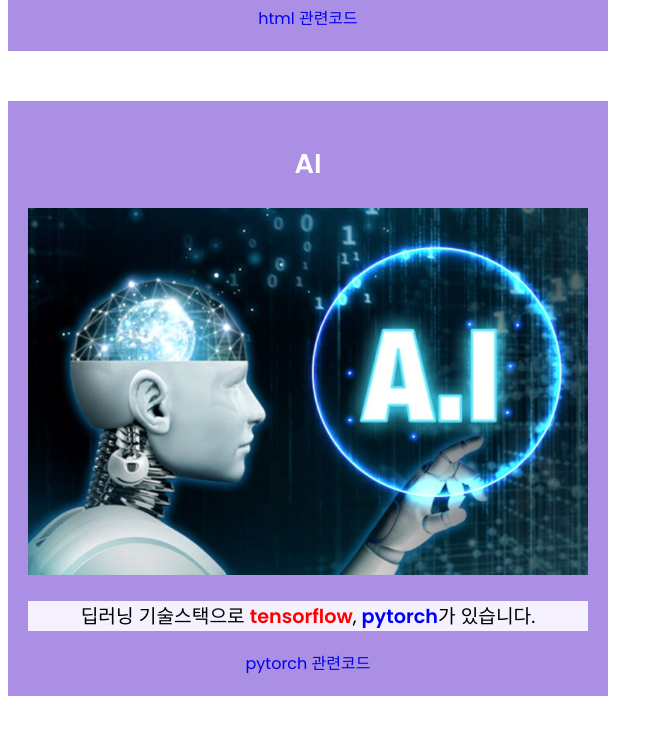
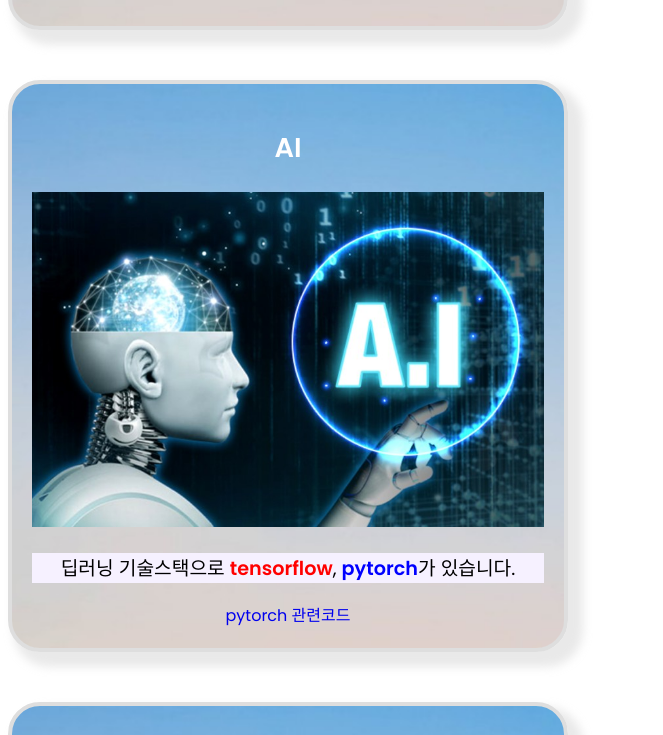
Before and after one commit to wws55555/web-code, a plain HTML site: page workplace/index.html in a window 1280 px wide. Shown: the part 599-1334 px from the top of the page, without its empty margins (0-663 px from the left). Drawn offline with Linux system fonts and the light colour scheme.

Commit message:
change background

```diff
--- a/workplace/style.css
+++ b/workplace/style.css
@@ -1,9 +1,18 @@
+* {
+    box-sizing: border-box;
+}
 body {
     color: #070707;
     font-family: Poppins, 'Noto Sans KR', Arial, AppleGothic;
 }
 div {
-    background-color: #aa8fe5;
+    background-image: url('sky.jpeg');
+    background-position: center;
+    background-repeat: no-repeat;
+    background-size: cover;
+    border: 4px solid #dedede;
+    border-radius: 32px;
+    box-shadow: 10px 10px 10px 5px rgba(200, 200, 200, 0.4);
     text-align: center;
     padding: 20px;
     width: 560px;
@@ -27,7 +36,7 @@ span {
     font-weight: 700;
 }
 .red {
-    color: rgb(255, 0, 0)
+    color: rgb(255, 0, 0);
 }
 .blue {
     color: rgb(0, 0, 255)
```
Also changed, not shown: workplace/sky.jpeg (added).
